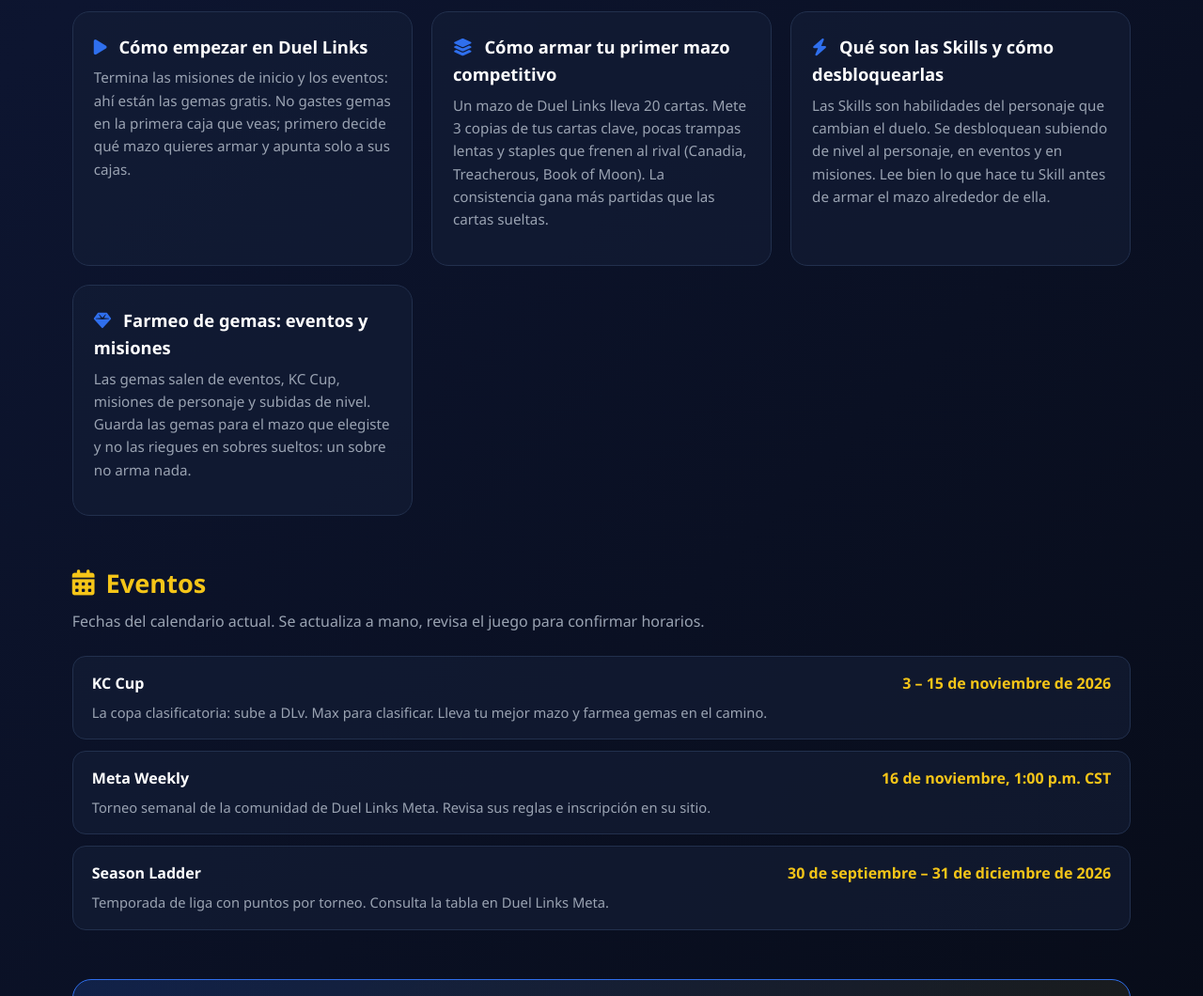
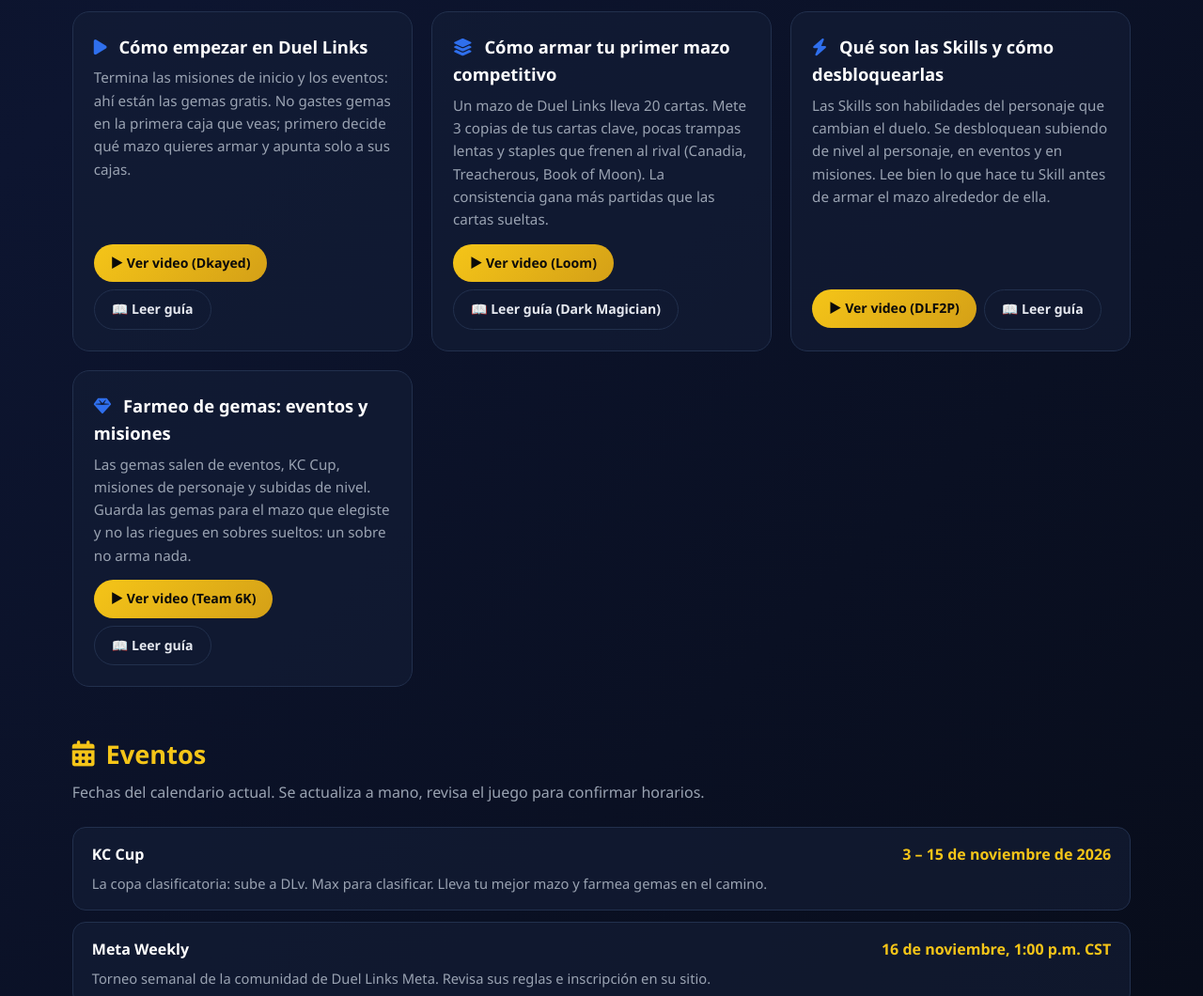
Before and after one commit to vampysec/Yu-Gi-Oh, a plain HTML site: page index.html in a window 1280 px wide. Shown: the part 3053-4113 px from the top of the page at 94% size. Drawn offline with Linux system fonts and the light colour scheme.

Commit message:
Guías: cada guía ahora enlaza a un video de YouTube y a una guía de texto de Duel Links Meta

```diff
--- a/index.html
+++ b/index.html
@@ -377,7 +377,9 @@
         /* ---------- GUIDES ---------- */
         .guide-card h3 { color: #fff; font-size: 1.15rem; margin-bottom: 6px; }
         .guide-card h3 i { color: var(--blue); margin-right: 8px; }
-        .guide-card p { color: var(--muted); font-size: 0.95rem; }
+        .guide-card p { color: var(--muted); font-size: 0.95rem; margin-bottom: 14px; }
+        .guide-links { display: flex; gap: 8px; flex-wrap: wrap; }
+        .guide-links .btn { font-size: 0.88rem; padding: 9px 18px; }
 
         /* ---------- EVENTS ---------- */
         .event-row {
@@ -598,18 +600,34 @@
         <div class="deck-card guide-card">
             <h3><i class="fas fa-play"></i> Cómo empezar en Duel Links</h3>
             <p>Termina las misiones de inicio y los eventos: ahí están las gemas gratis. No gastes gemas en la primera caja que veas; primero decide qué mazo quieres armar y apunta solo a sus cajas.</p>
+            <div class="guide-links">
+                <a class="btn" href="https://www.youtube.com/watch?v=lNZUmbNDlbU" target="_blank" rel="noopener">▶ Ver video (Dkayed)</a>
+                <a class="btn ghost" href="https://www.duellinksmeta.com/articles/guides/new-players/february-2021/new-player-guide" target="_blank" rel="noopener">📖 Leer guía</a>
+            </div>
         </div>
         <div class="deck-card guide-card">
             <h3><i class="fas fa-layer-group"></i> Cómo armar tu primer mazo competitivo</h3>
             <p>Un mazo de Duel Links lleva 20 cartas. Mete 3 copias de tus cartas clave, pocas trampas lentas y staples que frenen al rival (Canadia, Treacherous, Book of Moon). La consistencia gana más partidas que las cartas sueltas.</p>
+            <div class="guide-links">
+                <a class="btn" href="https://www.youtube.com/watch?v=RqtjsIenHL4" target="_blank" rel="noopener">▶ Ver video (Loom)</a>
+                <a class="btn ghost" href="https://www.duellinksmeta.com/articles/guides/deck-types/dark-magician-guide-by-coolsy101" target="_blank" rel="noopener">📖 Leer guía (Dark Magician)</a>
+            </div>
         </div>
         <div class="deck-card guide-card">
             <h3><i class="fas fa-bolt"></i> Qué son las Skills y cómo desbloquearlas</h3>
             <p>Las Skills son habilidades del personaje que cambian el duelo. Se desbloquean subiendo de nivel al personaje, en eventos y en misiones. Lee bien lo que hace tu Skill antes de armar el mazo alrededor de ella.</p>
+            <div class="guide-links">
+                <a class="btn" href="https://www.youtube.com/watch?v=FMEapwf2NRE" target="_blank" rel="noopener">▶ Ver video (DLF2P)</a>
+                <a class="btn ghost" href="https://www.duellinksmeta.com/articles/guides/competitive/new-balance-what-you-should-know" target="_blank" rel="noopener">📖 Leer guía</a>
+            </div>
         </div>
         <div class="deck-card guide-card">
             <h3><i class="fas fa-gem"></i> Farmeo de gemas: eventos y misiones</h3>
             <p>Las gemas salen de eventos, KC Cup, misiones de personaje y subidas de nivel. Guarda las gemas para el mazo que elegiste y no las riegues en sobres sueltos: un sobre no arma nada.</p>
+            <div class="guide-links">
+                <a class="btn" href="https://www.youtube.com/watch?v=uBJ6zmpb-y0" target="_blank" rel="noopener">▶ Ver video (Team 6K)</a>
+                <a class="btn ghost" href="https://www.duellinksmeta.com/articles/guides/new-players/gems-bank" target="_blank" rel="noopener">📖 Leer guía</a>
+            </div>
         </div>
     </div>
 </section>
```
